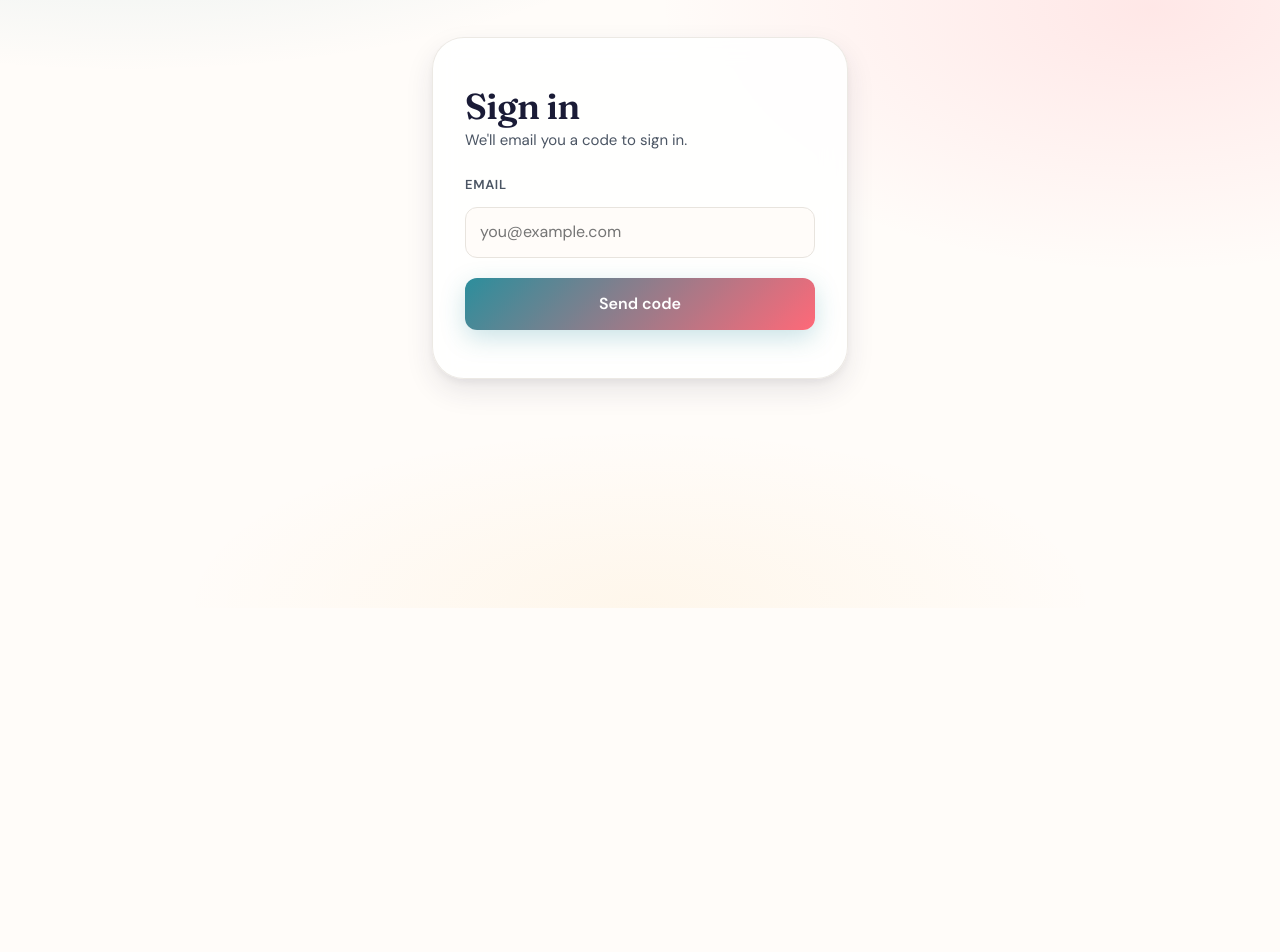
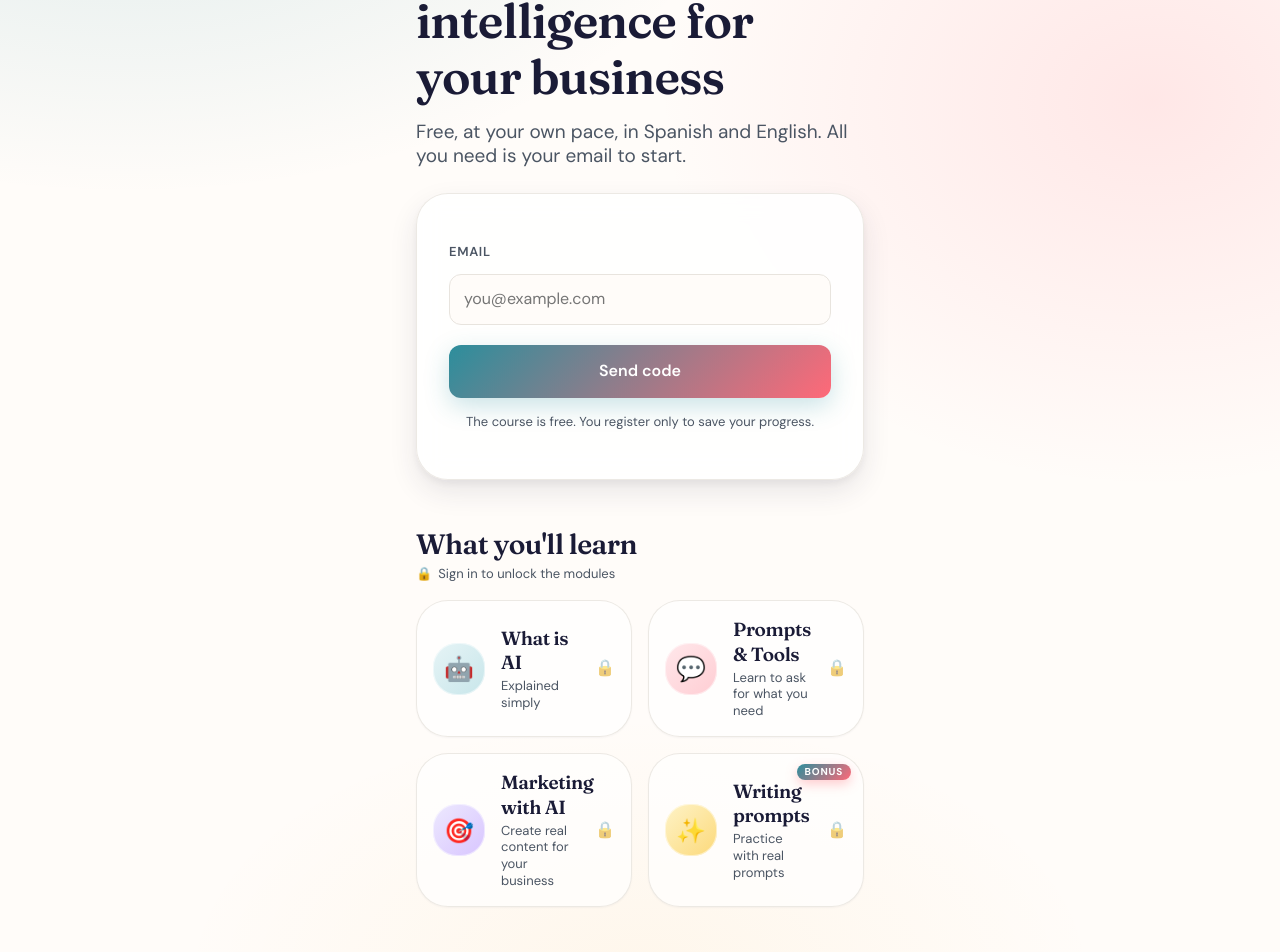
Before and after one commit to Yosolita1978/mujertech-bootcamp, a Next.js app: page /en/login in a window 1280 px wide. Shown: the part 192-1144 px from the top of the page. Before the commit the page ends 800 px from the top, so only its background shows below. Built offline with nearby package versions, Linux system fonts and the light colour scheme; no server answers.

Commit message:
Make a real landing page now

```diff
--- a/messages/en.json
+++ b/messages/en.json
@@ -759,8 +759,16 @@
   },
   "auth": {
     "login": {
-      "title": "Sign in",
-      "subtitle": "We'll email you a code to sign in.",
+      "landing": {
+        "kicker": "MujerTech · AI Bootcamp",
+        "headline": "Learn to use artificial intelligence for your business",
+        "subhead": "Free, at your own pace, in Spanish and English. All you need is your email to start.",
+        "reassurance": "The course is free. You register only to save your progress.",
+        "modulesTitle": "What you'll learn",
+        "lockedHint": "Sign in to unlock the modules",
+        "bonusBadge": "Bonus",
+        "capstoneTagline": "Practice with real prompts"
+      },
       "emailLabel": "Email",
       "emailPlaceholder": "you@example.com",
       "submit": "Send code",
--- a/messages/es.json
+++ b/messages/es.json
@@ -759,8 +759,16 @@
   },
   "auth": {
     "login": {
-      "title": "Inicia sesión",
-      "subtitle": "Te enviaremos un código a tu correo para entrar.",
+      "landing": {
+        "kicker": "MujerTech · Bootcamp de IA",
+        "headline": "Aprende a usar la inteligencia artificial para tu negocio",
+        "subhead": "Gratis, a tu ritmo y en español. Solo necesitas tu correo para empezar.",
+        "reassurance": "El curso es gratis. Te registras solo para guardar tu progreso.",
+        "modulesTitle": "Lo que vas a aprender",
+        "lockedHint": "Entra para desbloquear los módulos",
+        "bonusBadge": "Bonus",
+        "capstoneTagline": "Practica con prompts reales"
+      },
       "emailLabel": "Correo electrónico",
       "emailPlaceholder": "tu@correo.com",
       "submit": "Enviar código",
--- a/src/app/[locale]/login/page.module.css
+++ b/src/app/[locale]/login/page.module.css
@@ -1,14 +1,58 @@
 .main {
   min-height: 100dvh;
   display: flex;
-  align-items: center;
   justify-content: center;
-  padding: var(--spacing-lg) var(--spacing-md);
+  padding: var(--spacing-xl) var(--spacing-md) var(--spacing-3xl);
+}
+
+.landing {
+  width: 100%;
+  max-width: 28rem;
+  display: flex;
+  flex-direction: column;
+  gap: var(--spacing-2xl);
+}
+
+/* -------- Hero -------- */
+
+.hero {
+  display: flex;
+  flex-direction: column;
+  gap: var(--spacing-md);
+}
+
+.kicker {
+  align-self: flex-start;
+  margin: 0;
+  padding: 0.3125rem 0.75rem;
+  background: rgba(44, 142, 156, 0.1);
+  color: var(--primary-darker);
+  font-size: var(--text-2xs);
+  font-weight: 700;
+  letter-spacing: var(--tracking-wide);
+  text-transform: uppercase;
+  border-radius: var(--radius-full);
+}
+
+.headline {
+  margin: 0;
+  font-family: var(--font-display);
+  font-size: var(--text-3xl);
+  font-weight: 600;
+  letter-spacing: var(--tracking-tight);
+  line-height: var(--leading-tight);
+  color: var(--ink);
+}
+
+.subhead {
+  margin: 0 0 var(--spacing-xs);
+  font-size: var(--text-md);
+  line-height: var(--leading-snug);
+  color: var(--gray-strong);
 }
 
 .card {
   width: 100%;
-  max-width: 26rem;
   padding: var(--spacing-xl) var(--spacing-lg);
   background: rgba(255, 255, 255, 0.85);
   border: 1px solid rgba(232, 228, 222, 0.8);
@@ -18,21 +62,12 @@
   -webkit-backdrop-filter: blur(12px);
 }
 
-.title {
-  margin: 0 0 var(--spacing-2xs);
-  font-family: var(--font-display);
-  font-size: var(--text-2xl);
-  font-weight: 600;
-  letter-spacing: var(--tracking-tight);
-  line-height: var(--leading-tight);
-  color: var(--ink);
-}
-
-.subtitle {
-  margin: 0 0 var(--spacing-lg);
-  font-size: var(--text-sm);
+.reassurance {
+  margin: var(--spacing-md) 0 0;
+  font-size: var(--text-xs);
   line-height: var(--leading-snug);
   color: var(--gray-strong);
+  text-align: center;
 }
 
 .form {
@@ -196,3 +231,147 @@
     box-shadow: var(--shadow-lg), var(--shadow-primary);
   }
 }
+
+/* ============================================================================
+   Locked module preview — static, non-interactive teaser of the 4 modules.
+   Shares the dashboard's accent-tinted icon look so the landing matches what
+   the user sees once signed in.
+   ============================================================================ */
+
+.modules {
+  display: flex;
+  flex-direction: column;
+  gap: var(--spacing-md);
+}
+
+.modulesHeading {
+  display: flex;
+  flex-direction: column;
+  gap: var(--spacing-2xs);
+}
+
+.modulesTitle {
+  margin: 0;
+  font-family: var(--font-display);
+  font-size: var(--text-xl);
+  font-weight: 600;
+  letter-spacing: var(--tracking-tight);
+  color: var(--ink);
+}
+
+.lockedHint {
+  display: inline-flex;
+  align-items: center;
+  gap: 0.375rem;
+  margin: 0;
+  font-size: var(--text-xs);
+  color: var(--gray-strong);
+}
+
+.moduleList {
+  margin: 0;
+  padding: 0;
+  list-style: none;
+  display: grid;
+  grid-template-columns: 1fr;
+  gap: var(--spacing-sm);
+}
+
+.previewCard {
+  position: relative;
+  display: grid;
+  grid-template-columns: auto 1fr auto;
+  align-items: center;
+  gap: var(--spacing-md);
+  padding: var(--spacing-md);
+  background: rgba(255, 255, 255, 0.65);
+  border: 1px solid rgba(232, 228, 222, 0.8);
+  border-radius: var(--radius-2xl);
+  box-shadow: var(--shadow-xs);
+  overflow: hidden;
+}
+
+.previewIcon {
+  display: flex;
+  align-items: center;
+  justify-content: center;
+  width: 52px;
+  height: 52px;
+  border-radius: var(--radius-xl);
+  font-size: 1.5rem;
+  flex-shrink: 0;
+  box-shadow: inset 0 0 0 1px rgba(255, 255, 255, 0.5);
+}
+
+.previewTeal .previewIcon {
+  background: linear-gradient(135deg, #e6f4f6 0%, #c8e6ea 100%);
+  color: var(--primary-darker);
+}
+
+.previewCoral .previewIcon {
+  background: linear-gradient(135deg, #ffe8eb 0%, #ffcdd3 100%);
+  color: var(--secondary-dark);
+}
+
+.previewPlum .previewIcon {
+  background: linear-gradient(135deg, #ede9fe 0%, #d8c5ff 100%);
+  color: #5b21b6;
+}
+
+.previewAmber .previewIcon {
+  background: linear-gradient(135deg, #fef3c7 0%, #fcd97a 100%);
+  color: #92400e;
+}
+
+.previewBody {
+  display: flex;
+  flex-direction: column;
+  gap: 0.1875rem;
+  min-width: 0;
+}
+
+.previewTitle {
+  margin: 0;
+  font-family: var(--font-display);
+  font-size: var(--text-md);
+  font-weight: 600;
+  line-height: var(--leading-snug);
+  letter-spacing: var(--tracking-tight);
+  color: var(--ink);
+}
+
+.previewTagline {
+  margin: 0;
+  font-size: var(--text-xs);
+  line-height: var(--leading-snug);
+  color: var(--gray-strong);
+}
+
+.previewLock {
+  font-size: 1rem;
+  opacity: 0.55;
+  flex-shrink: 0;
+}
+
+.bonusBadge {
+  position: absolute;
+  top: 0.625rem;
+  right: 0.75rem;
+  padding: 0.1875rem 0.5rem;
+  background: var(--gradient);
+  color: white;
+  font-size: 0.625rem;
+  font-weight: 800;
+  text-transform: uppercase;
+  letter-spacing: 0.08em;
+  line-height: 1;
+  border-radius: var(--radius-full);
+  box-shadow: 0 4px 12px rgba(255, 105, 120, 0.35);
+}
+
+@media (min-width: 720px) {
+  .moduleList {
+    grid-template-columns: 1fr 1fr;
+    gap: var(--spacing-md);
+  }
+}
--- a/src/app/[locale]/login/page.tsx
+++ b/src/app/[locale]/login/page.tsx
@@ -8,11 +8,20 @@ type Props = {
   params: Promise<{ locale: string }>;
 };
 
+type Accent = 'teal' | 'coral' | 'plum' | 'amber';
+
+const ACCENT_CLASS: Record<Accent, string> = {
+  teal: styles.previewTeal,
+  coral: styles.previewCoral,
+  plum: styles.previewPlum,
+  amber: styles.previewAmber,
+};
+
 export default async function LoginPage({ params }: Props) {
   const { locale } = await params;
   setRequestLocale(locale);
 
-  // Already signed in? Send them to the dashboard instead of showing the form.
+  // Already signed in? Send them to the dashboard instead of the landing.
   const supabase = await createSupabaseServerClient();
   const {
     data: { user },
@@ -21,14 +30,93 @@ export default async function LoginPage({ params }: Props) {
     redirect(`/${locale}`);
   }
 
-  const t = await getTranslations('auth.login');
+  const t = await getTranslations('auth.login.landing');
+  const tModules = await getTranslations('progress.modules');
+  const tM1 = await getTranslations('module1');
+  const tM2 = await getTranslations('module2');
+  const tM3 = await getTranslations('module3');
+
+  const previews: ReadonlyArray<{
+    icon: string;
+    accent: Accent;
+    title: string;
+    tagline: string;
+    isBonus: boolean;
+  }> = [
+    {
+      icon: '🤖',
+      accent: 'teal',
+      title: tModules('module1'),
+      tagline: tM1('subtitle'),
+      isBonus: false,
+    },
+    {
+      icon: '💬',
+      accent: 'coral',
+      title: tModules('module2'),
+      tagline: tM2('subtitle'),
+      isBonus: false,
+    },
+    {
+      icon: '🎯',
+      accent: 'plum',
+      title: tModules('module3'),
+      tagline: tM3('subtitle'),
+      isBonus: false,
+    },
+    {
+      icon: '✨',
+      accent: 'amber',
+      title: tModules('capstone'),
+      tagline: t('capstoneTagline'),
+      isBonus: true,
+    },
+  ];
 
   return (
     <main className={styles.main}>
-      <div className={styles.card}>
-        <h1 className={styles.title}>{t('title')}</h1>
-        <p className={styles.subtitle}>{t('subtitle')}</p>
-        <LoginForm />
+      <div className={styles.landing}>
+        <section className={styles.hero}>
+          <p className={styles.kicker}>{t('kicker')}</p>
+          <h1 className={styles.headline}>{t('headline')}</h1>
+          <p className={styles.subhead}>{t('subhead')}</p>
+          <div className={styles.card}>
+            <LoginForm />
+            <p className={styles.reassurance}>{t('reassurance')}</p>
+          </div>
+        </section>
+
+        <section className={styles.modules}>
+          <div className={styles.modulesHeading}>
+            <h2 className={styles.modulesTitle}>{t('modulesTitle')}</h2>
+            <p className={styles.lockedHint}>
+              <span aria-hidden="true">🔒</span> {t('lockedHint')}
+            </p>
+          </div>
+
+          <ul className={styles.moduleList}>
+            {previews.map((card) => (
+              <li
+                key={card.title}
+                className={`${styles.previewCard} ${ACCENT_CLASS[card.accent]}`}
+              >
+                {card.isBonus && (
+                  <span className={styles.bonusBadge}>{t('bonusBadge')}</span>
+                )}
+                <span className={styles.previewIcon} aria-hidden="true">
+                  {card.icon}
+                </span>
+                <div className={styles.previewBody}>
+                  <h3 className={styles.previewTitle}>{card.title}</h3>
+                  <p className={styles.previewTagline}>{card.tagline}</p>
+                </div>
+                <span className={styles.previewLock} aria-hidden="true">
+                  🔒
+                </span>
+              </li>
+            ))}
+          </ul>
+        </section>
       </div>
     </main>
   );
```
